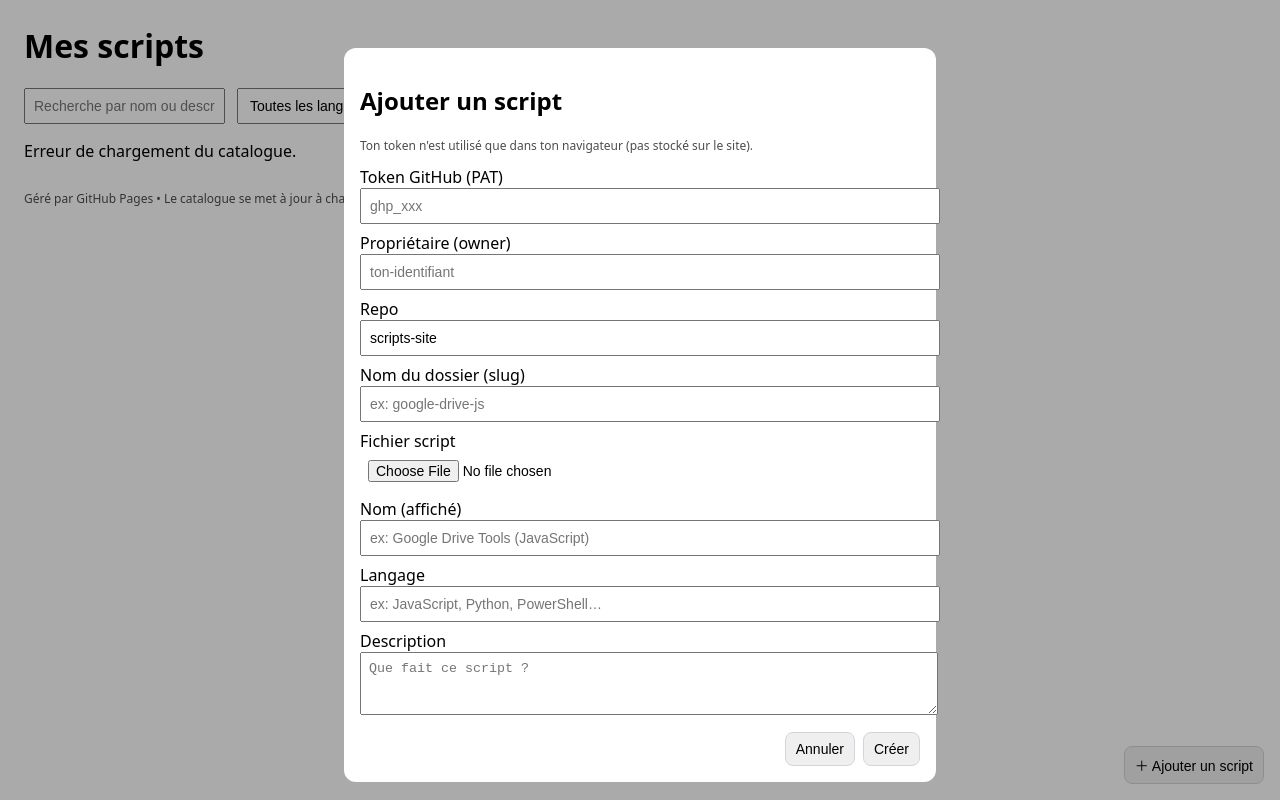
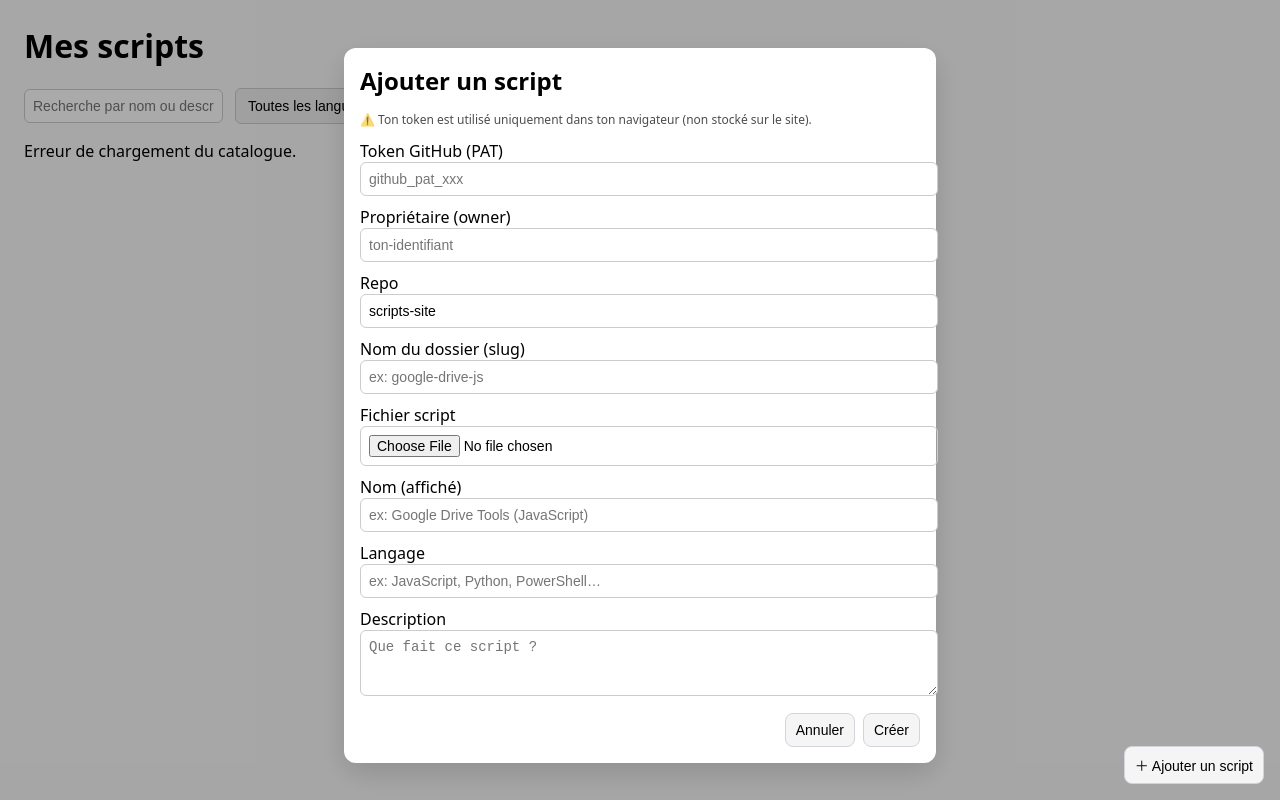
Before and after one commit to LenarHoyt95/scripts-site, a plain HTML site: page docs/index.html in a window 1280 px wide. Both pictures are taken after a click on the button "＋ Ajouter un script". Drawn offline with Linux system fonts and the light colour scheme.

Commit message:
Update index.html

```diff
--- a/docs/index.html
+++ b/docs/index.html
@@ -5,20 +5,57 @@
   <meta name="viewport" content="width=device-width,initial-scale=1" />
   <title>Mes scripts</title>
   <style>
-    body { font-family: system-ui, -apple-system, Segoe UI, Roboto, Arial, sans-serif; margin: 24px; }
-    header { display:flex; flex-wrap:wrap; gap:12px; align-items:center; margin-bottom: 16px; }
-    input, select { padding:8px; font-size:14px; }
-    .grid { display:grid; grid-template-columns: repeat(auto-fill,minmax(280px,1fr)); gap:16px; }
-    .card { border:1px solid #e5e7eb; border-radius:12px; padding:16px; }
-    .name { font-weight:600; margin:0 0 6px 0; }
-    .language { font-size:12px; opacity:.8; margin-bottom:8px; }
-    .desc { font-size:14px; margin-bottom:12px; min-height:40px; }
-    .row { display:flex; gap:8px; }
-    .btn { text-decoration:none; border:1px solid #d1d5db; border-radius:8px; padding:8px 10px; font-size:14px; }
-    .muted { font-size:12px; opacity:.7; margin-top:8px; }
-    footer { margin-top: 28px; font-size: 12px; opacity: .7; }
+    body {
+      font-family: system-ui, -apple-system, Segoe UI, Roboto, Arial, sans-serif;
+      margin: 24px;
+      background: #fafafa;
+    }
+    h1 { margin-top: 0; }
+    header {
+      display: flex;
+      flex-wrap: wrap;
+      gap: 12px;
+      align-items: center;
+      margin-bottom: 16px;
+    }
+    input, select, textarea {
+      padding: 8px;
+      font-size: 14px;
+      border: 1px solid #ccc;
+      border-radius: 6px;
+    }
+    .grid {
+      display: grid;
+      grid-template-columns: repeat(auto-fill, minmax(280px, 1fr));
+      gap: 16px;
+    }
+    .card {
+      border: 1px solid #e5e7eb;
+      border-radius: 12px;
+      padding: 16px;
+      background: white;
+      box-shadow: 0 2px 4px rgba(0,0,0,0.05);
+    }
+    .name { font-weight: 600; margin: 0 0 6px 0; }
+    .language { font-size: 12px; opacity: .8; margin-bottom: 8px; }
+    .desc { font-size: 14px; margin-bottom: 12px; min-height: 40px; }
+    .row { display: flex; gap: 8px; flex-wrap: wrap; }
+    .btn {
+      text-decoration: none;
+      border: 1px solid #d1d5db;
+      border-radius: 8px;
+      padding: 8px 10px;
+      font-size: 14px;
+      background: #f5f5f5;
+      cursor: pointer;
+      transition: background 0.2s;
+    }
+    .btn:hover { background: #e5e5e5; }
+    .muted { font-size: 12px; opacity: .7; margin-top: 8px; }
+    footer { margin-top: 28px; font-size: 12px; opacity: .7; text-align: center; }
   </style>
 </head>
+
 <body>
   <h1>Mes scripts</h1>
   <header>
@@ -34,20 +71,32 @@
       <option value="date-asc">Plus anciens d'abord</option>
     </select>
   </header>
+
   <div id="list" class="grid"></div>
+
   <footer>
-    Géré par GitHub Pages • Le catalogue se met à jour à chaque push.
+    Géré par GitHub Pages • Le catalogue se met à jour à chaque push.<br>
+    <a class="btn" href="https://github.com/<ton-utilisateur>/scripts-site/archive/refs/heads/main.zip">
+      Télécharger tout (ZIP)
+    </a>
   </footer>
-  <script src="app.js"></script>
-  <button id="open-upload" class="btn" style="position:fixed;right:16px;bottom:16px;">＋ Ajouter un script</button>
 
-<div id="upload-modal" style="display:none; position:fixed; inset:0; background:#00000055;">
-  <div style="max-width:560px; margin:6vh auto; background:#fff; border-radius:12px; padding:16px;">
-    <h2>Ajouter un script</h2>
-    <p style="font-size:12px;opacity:.7">Ton token n'est utilisé que dans ton navigateur (pas stocké sur le site).</p>
-    <div style="display:grid; gap:8px;">
+  <!-- Bouton flottant pour ouvrir la modale d’upload -->
+  <button id="open-upload" class="btn" style="position:fixed;right:16px;bottom:16px;z-index:50;">
+    ＋ Ajouter un script
+  </button>
+
+  <!-- Modale d’upload -->
+  <div id="upload-modal" style="display:none; position:fixed; inset:0; background:#00000055; z-index:40;">
+    <div style="max-width:560px; margin:6vh auto; background:#fff; border-radius:12px; padding:16px; box-shadow:0 10px 30px rgba(0,0,0,.15);">
+      <h2 style="margin-top:0;">Ajouter un script</h2>
+      <p style="font-size:12px;opacity:.7;margin-top:-6px;">
+        ⚠️ Ton token est utilisé uniquement dans ton navigateur (non stocké sur le site).
+      </p>
+
+      <div style="display:grid; gap:10px;">
         <label>Token GitHub (PAT)
-        <input id="gh-token" type="password" placeholder="ghp_xxx" style="width:100%;padding:8px;">
+          <input id="gh-token" type="password" placeholder="github_pat_xxx" style="width:100%;padding:8px;">
         </label>
         <label>Propriétaire (owner)
           <input id="gh-owner" placeholder="ton-identifiant" style="width:100%;padding:8px;">
@@ -71,11 +120,15 @@
           <textarea id="meta-desc" rows="3" placeholder="Que fait ce script ?" style="width:100%;padding:8px;"></textarea>
         </label>
       </div>
+
       <div style="display:flex; gap:8px; margin-top:12px; justify-content:flex-end;">
         <button id="cancel-upload" class="btn">Annuler</button>
         <button id="do-upload" class="btn">Créer</button>
       </div>
     </div>
   </div>
+
+  <!-- Script principal -->
+  <script src="app.js?v=5"></script>
 </body>
 </html>
```
Lines whose indentation alone changed are shown as unchanged.
